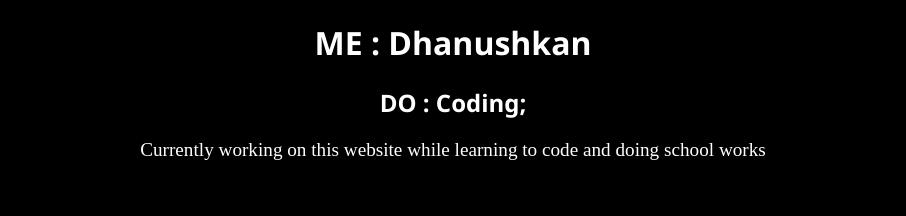
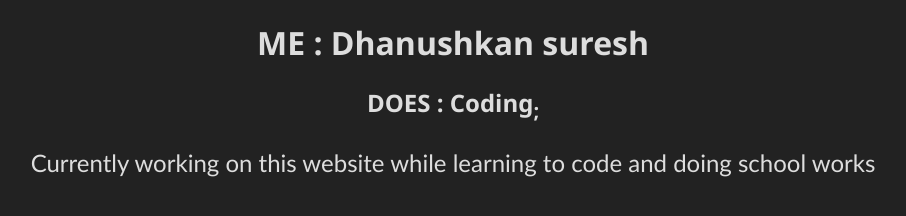
Before and after one commit to Dhanushkan001/Dhanu_Repo, a plain HTML site: page index.html in a window 1280 px wide. Shown: the whole page, without its empty margins (187-1093 px from the left). Drawn offline with Linux system fonts and the light colour scheme.

Commit message:
Changed color, Added <div> for elements

```diff
--- a/index.html
+++ b/index.html
@@ -7,11 +7,13 @@
     <link rel="stylesheet" href="style.css">
 </head>
 <body>
-    <h1 class="hFont">ME : Dhanushkan</h1>
-    <h2 class="hFont">DO : Coding;</h2>
-    <nav>
-        <p>Currently working on this website while learning to code and doing school works</p>
-    </nav>
+    <div>
+        <h1 class="hFont">ME : Dhanushkan suresh</h1>
+        <h2 class="hFont">DOES : Coding<sub>;</sub></h2>
+    </div>
+    <div>
+        <p class="hide">Currently working on this website while learning to code and doing school works</p>
+    </div>
 
 </body>
 </html>
--- a/style.css
+++ b/style.css
@@ -1,17 +1,22 @@
 body{
-    background-color:black;
-    color:white;
+    background-color:#222;
+    color:#ddd;
     text-align: center;
+    font-family: 'Gill Sans', 'Gill Sans MT', Calibri, 'Trebuchet MS', sans-serif;
+}
+.flex-center{
+    display: flex;
+    justify-content: center;
     align-items: center;
 }
 .hFont{
     font-family:'Segoe UI', Tahoma, Geneva, Verdana, sans-serif;
 }
 p{
-    font-size: larger;
+    font-size: 150%;
 }
 @media (max-width: 480px) {
-    nav {
+    .hide {
       display: none;
 
     }
```
